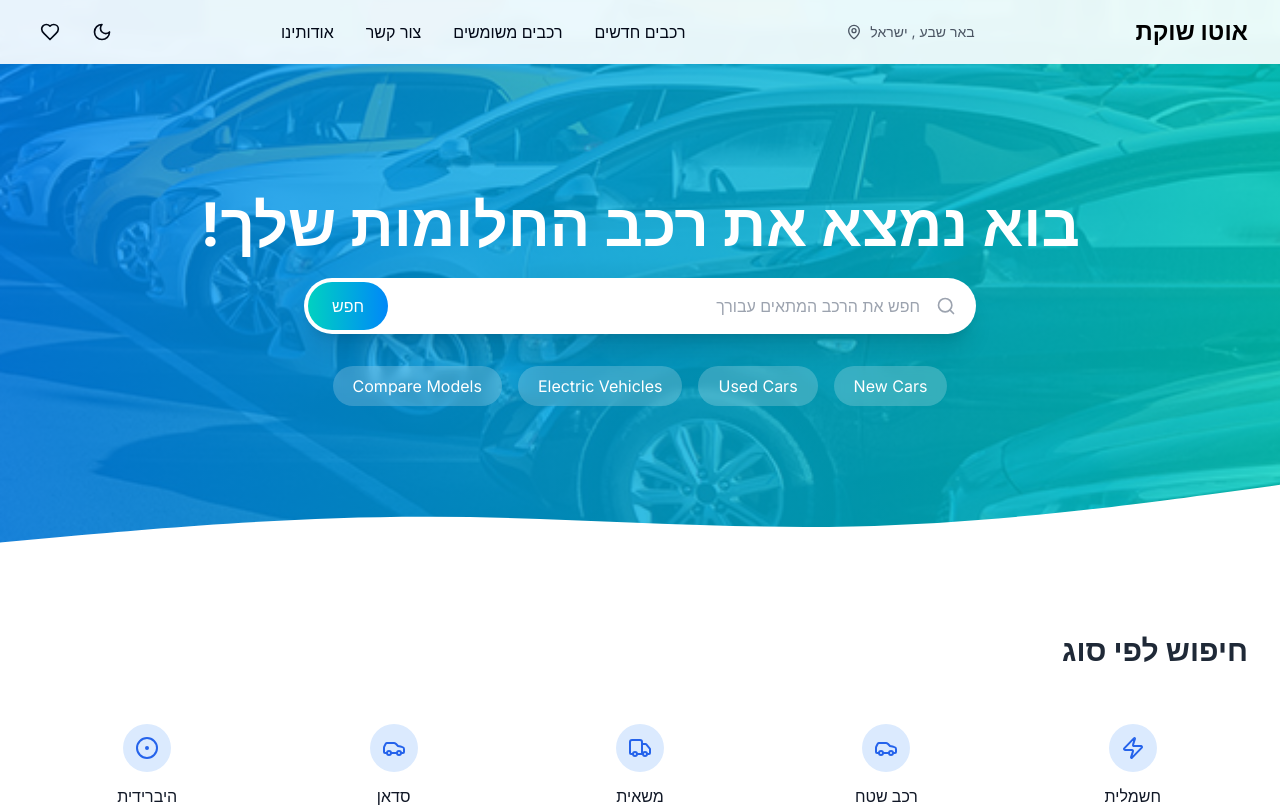
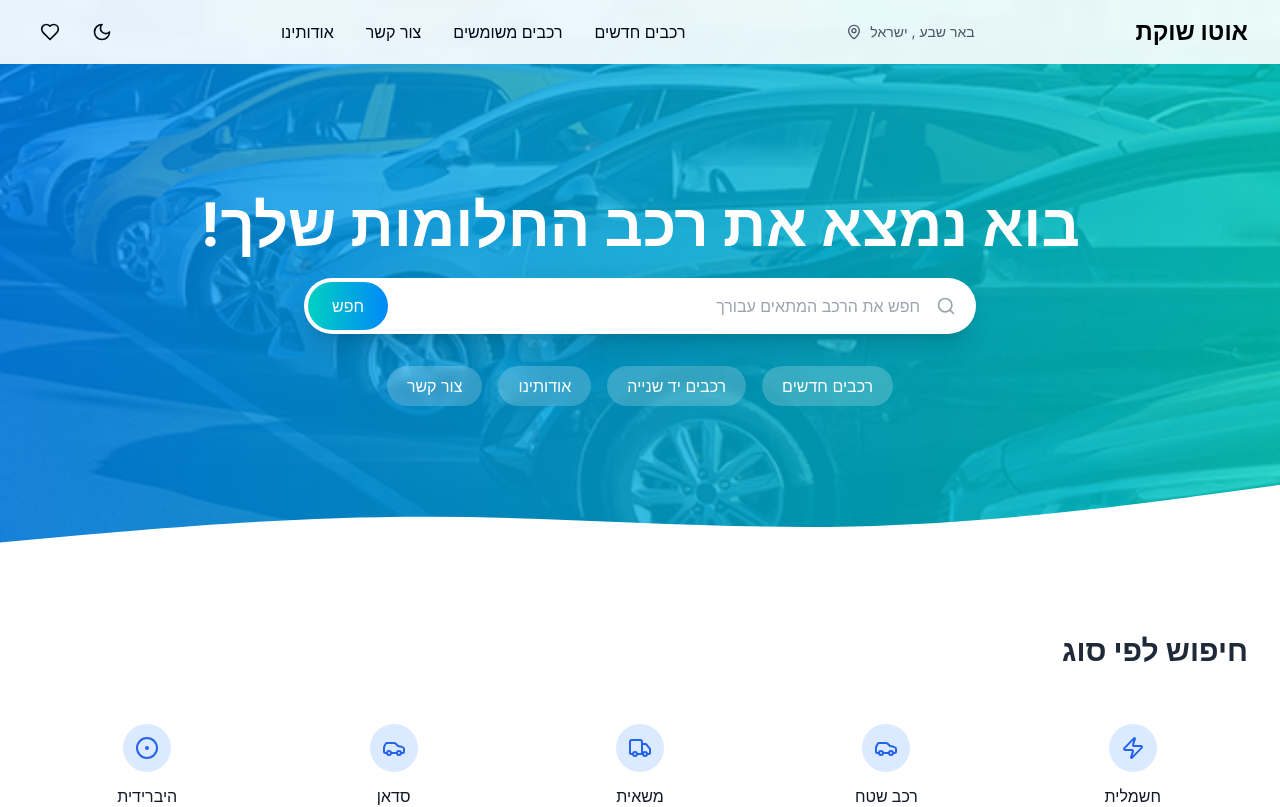
Before and after one commit to Hazemhw22/Newdream-Car, a Next.js app: page / in a window 1280 px wide. Shown: the top 807 px of the page. Built offline with nearby package versions, Linux system fonts and the light colour scheme.

Commit message:
update 5

```diff
--- a/app/new-cars/page.tsx
+++ b/app/new-cars/page.tsx
@@ -216,14 +216,14 @@ export default function NewCars() {
             ))}
           </div>
 
-          {/* Load more button */}
+            {/* Load More Button */}
           {visibleCars.length < filteredCars.length && (
             <div className="text-center mt-8 pb-8">
               <button
                 onClick={loadMore}
                 className="bg-cyan-500 hover:bg-cyan-600 text-white px-8 py-3 rounded-lg font-medium transition-colors"
               >
-                Load more cars
+                טען עוד רכבים
               </button>
             </div>
           )}
--- a/components/Head.tsx
+++ b/components/Head.tsx
@@ -66,10 +66,10 @@ export default function Head() {
 
     {/* روابط سريعة */}
     <div className="mt-8 flex flex-wrap justify-center gap-4">
-      <QuickLink href="/new-cars" label="New Cars" />
-      <QuickLink href="/used-cars" label="Used Cars" />
-      <QuickLink href="/electric" label="Electric Vehicles" />
-      <QuickLink href="/compare" label="Compare Models" />
+      <QuickLink href="/new-cars" label="רכבים חדשים" />
+      <QuickLink href="/used-cars" label="רכבים יד שנייה" />
+      <QuickLink href="/about" label="אודותינו" />
+      <QuickLink href="/contact" label="צור קשר" />
     </div>
   </div>
 </div>
```
